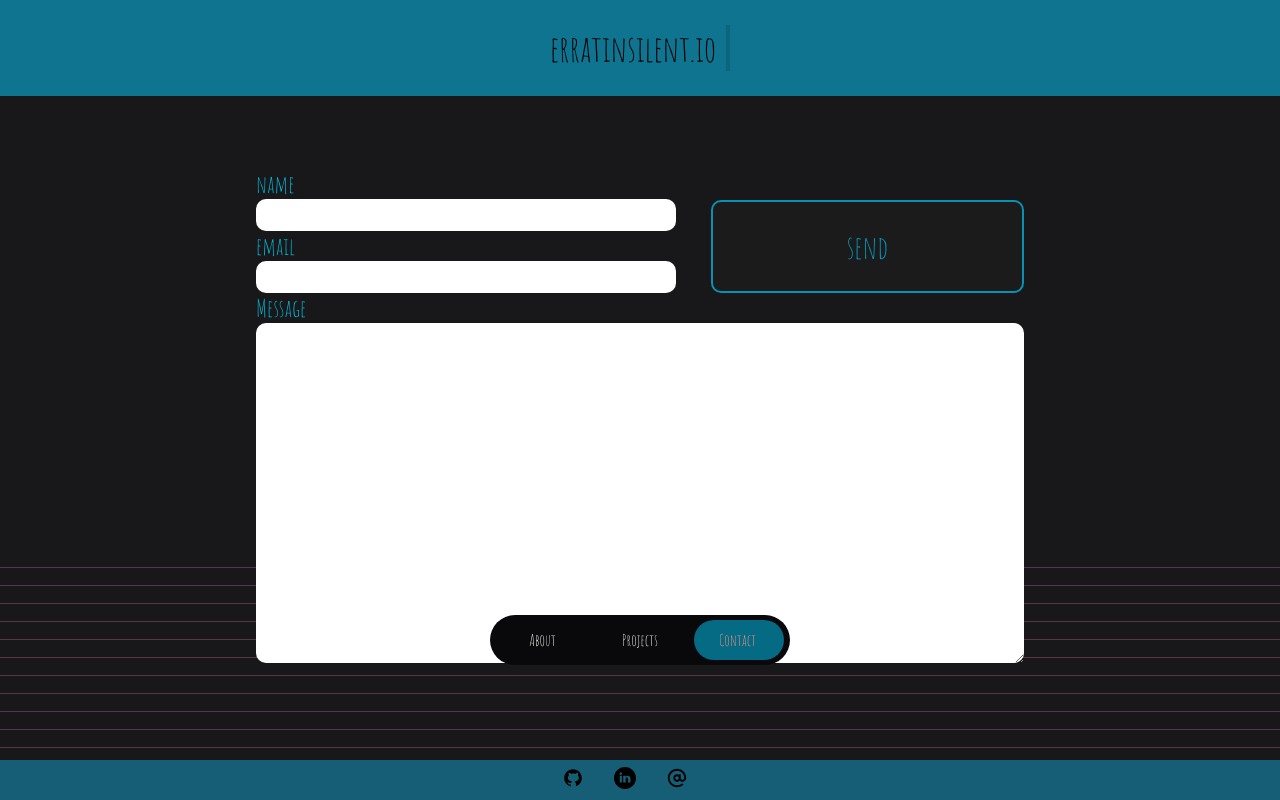
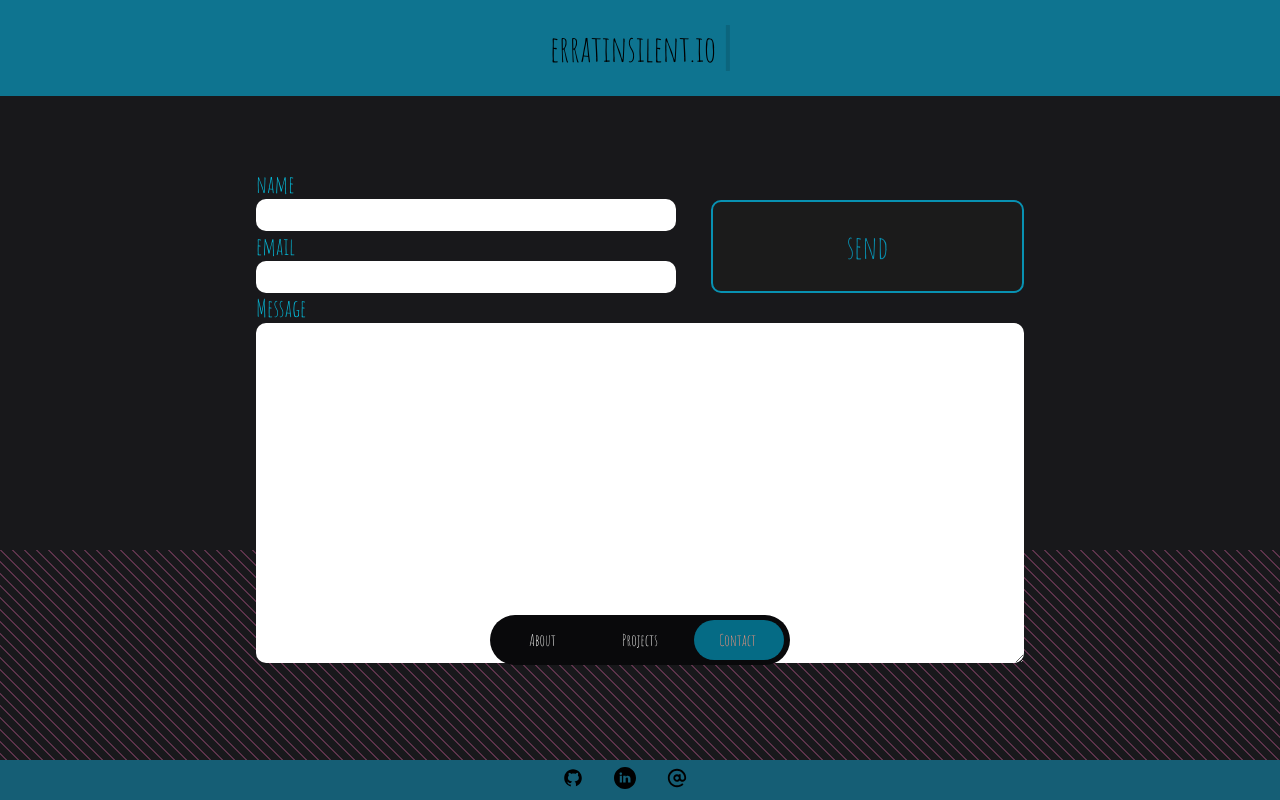
Before and after one commit to erratinsilentio/portfolio, a Vue app in the folder client/: page / in a window 1280 px wide. Both pictures are taken after a click on the item "Contact". Built offline with nearby package versions, Linux system fonts and the light colour scheme; no server answers.

Commit message:
modified background in contact page

```diff
--- a/client/src/pages/Contact.vue
+++ b/client/src/pages/Contact.vue
@@ -148,8 +148,8 @@
     height: 250px;
     background-color: #1b1b1b;
     opacity: 0.3;
-    background-size: 18px 18px;
-    background-image: repeating-linear-gradient(0deg, #f472b6, #f472b6 0.9px, #1b1b1b 0.9px, #1b1b1b);
+    background-size: 12px 12px;
+    background-image: repeating-linear-gradient(45deg, #f472b6 0, #f472b6 1.2000000000000002px, #1b1b1b 0, #1b1b1b 50%);
     animation: roll 1s;
 }
 
@@ -186,7 +186,7 @@
     }
 
     to {
-        height: 400px;
+        height: 250px;
     }
 }
 
```
